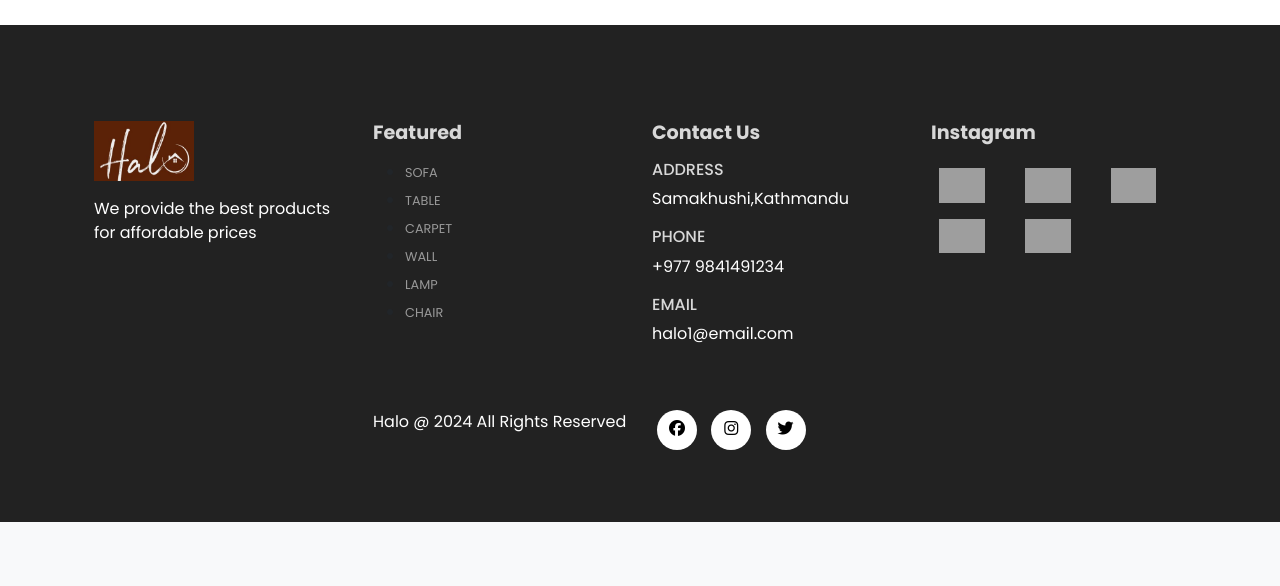
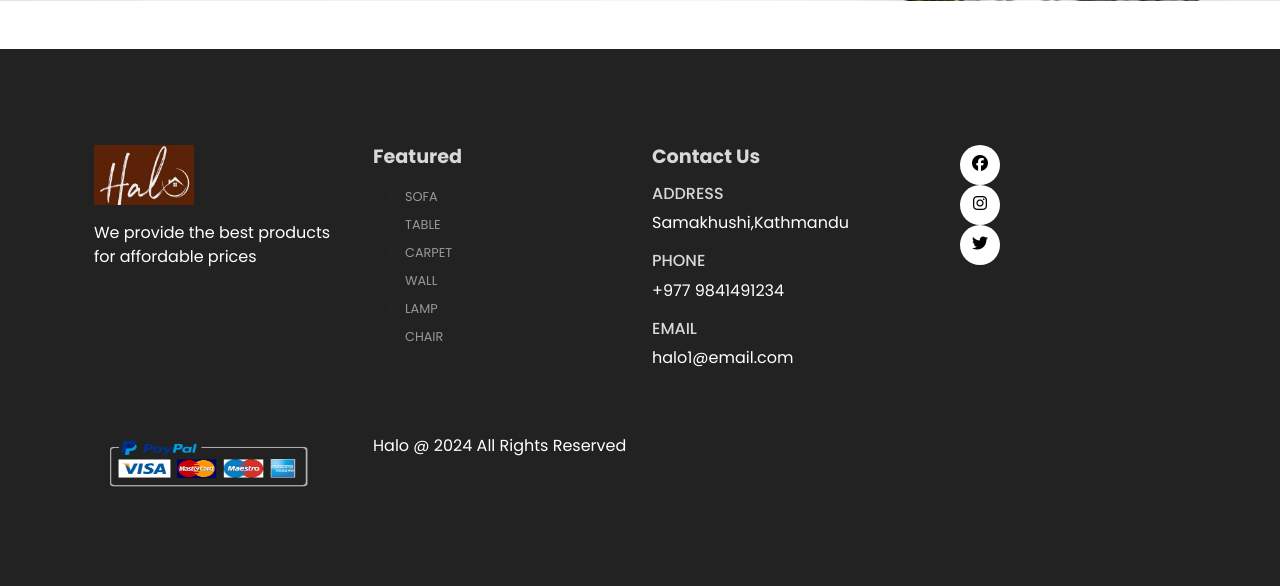
Before and after one commit to SakshyamStha/furniture_store_ecommerce, a PHP site: page / in a window 1280 px wide. Shown: the part 2952-3538 px from the top of the page. Before the commit the page ends 3474 px from the top, so only its background shows below. Run offline with PHP 8.4, Linux system fonts and the light colour scheme; grey boxes are pictures that could not be loaded.

Commit message:
css changes

```diff
--- a/assets/css/style.css
+++ b/assets/css/style.css
@@ -63,6 +63,7 @@ button:hover{
     padding-bottom: 2rem !important;
     top: 0;
     left: 0;
+    box-shadow: 0 5px 10px rgba(0,0,0,0.1);
 }
 
 .navbar-light .navbar-nav .nav-link{
@@ -285,6 +286,23 @@ footer .copyright a:hover{
     color: white;
     background-color: #fb774b;
 }
+footer .footer-two a{
+    color: black;
+    height: 40px;
+    width: 40px;
+    background-color: white;
+    display: inline-block;
+    text-align: center;
+    line-height: 38px;
+    border-radius: 50%;
+    transition: .4s ease;
+    margin: 0 5px;
+}
+
+footer .footer-two a:hover{
+    color: white;
+    background-color: #fb774b;
+}
 
 footer p{
     color: white;
--- a/index.html
+++ b/index.html
@@ -13,7 +13,7 @@
 </head>
 <body>
 
-    <nav class="navbar navbar-expand-lg navbar-light bg-light fixed-top">
+    <nav class="navbar navbar-expand-lg navbar-light bg-white fixed-top">
         <div class="container">
           <img src="assets/imgs/logo1.jpg" height="50" width="100" alt="Logo">
           <button class="navbar-toggler" type="button" data-bs-toggle="collapse" data-bs-target="#navbarSupportedContent" aria-controls="navbarSupportedContent" aria-expanded="false" aria-label="Toggle navigation">
@@ -77,7 +77,7 @@
           </div>
 
       </section>
-
+<br>
 
       <section id="new" class="w-100">
         <div class="row p-0 m-0">
@@ -236,14 +236,13 @@
             </div>
           </div>
 
-          <div class="footer-one col-lg-3 col-md-6 col-sm-12">
-            <h5 class="pb-2">Instagram</h5>
-            <div class="row">
-              <img src="assets/imgs" class="img-fluid w-25 h-100 m-2" alt="">
-              <img src="assets/imgs" class="img-fluid w-25 h-100 m-2" alt="">
-              <img src="assets/imgs" class="img-fluid w-25 h-100 m-2" alt="">
-              <img src="assets/imgs" class="img-fluid w-25 h-100 m-2" alt="">
-              <img src="assets/imgs" class="img-fluid w-25 h-100 m-2" alt="">
+          <div class="footer-two col-lg-3 col-md-6 col-sm-12">
+            <div class="row container mx-auto">
+              <div class="col-lg-3 col-md-6 col-sm-12 mb-4">
+              <a href="#"><i class="fab fa-facebook"></i></a><br>
+              <a href="#"><i class="fab fa-instagram"></i></a><br>
+              <a href="#"><i class="fab fa-twitter"></i></a><br>
+              </div>
             </div>
           </div>
 
@@ -252,16 +251,12 @@
         <div class="copyright mt-5">
           <div class="row container mx-auto">
             <div class="col-lg-3 col-md-6 col-sm-12 mb-4">
-              <img src="" alt="">
+              <img src="assets/imgs/payment.png" height="77%" width="88%"  alt="">
             </div>
             <div class="col-lg-3 col-md-6 col-sm-12 mb-4 text-nowrap mb-2">
               <p>Halo @ 2024 All Rights Reserved</p>
             </div>
-            <div class="col-lg-3 col-md-6 col-sm-12 mb-4">
-              <a href="#"><i class="fab fa-facebook"></i></a>
-              <a href="#"><i class="fab fa-instagram"></i></a>
-              <a href="#"><i class="fab fa-twitter"></i></a>
-            </div>
+
 
           </div>
 
```
Also changed, not shown: assets/imgs/payment.png (added).
